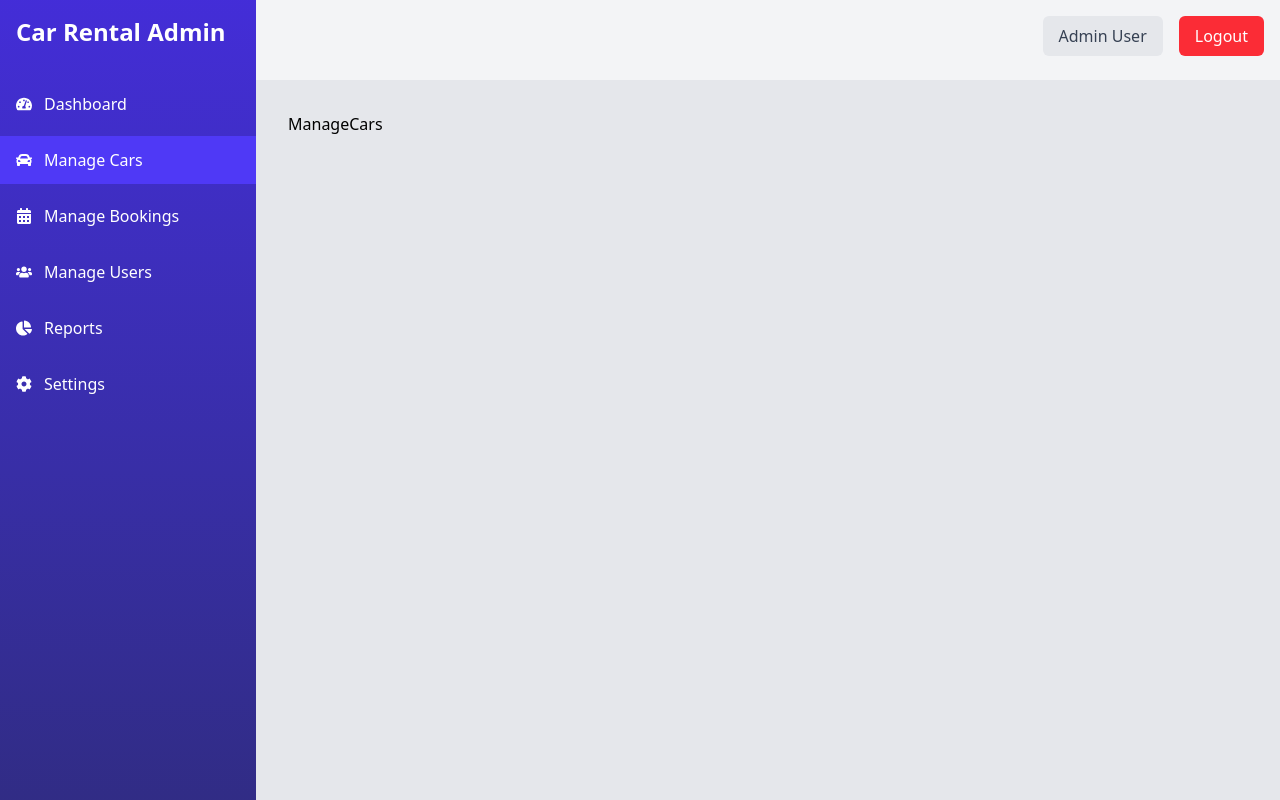
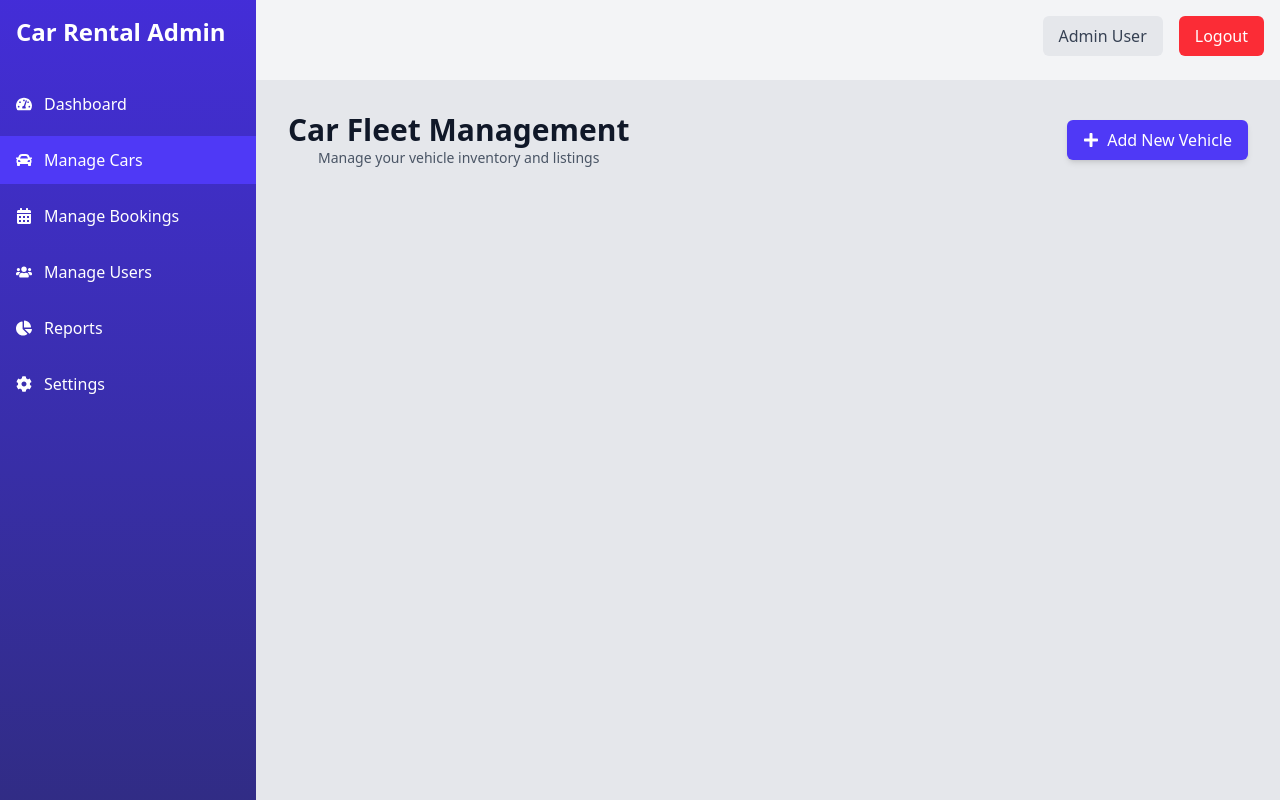
Before and after one commit to devoleper-samreen/Car-Rental, a React (Vite) app in the folder Frontend/: page /admin/dashboard/manage-cars in a window 1280 px wide. Built offline with nearby package versions, Linux system fonts and the light colour scheme.

Commit message:
feat: update AdminDashboard routing and enhance ManageCars component with header and button

```diff
--- a/Frontend/src/App.jsx
+++ b/Frontend/src/App.jsx
@@ -29,7 +29,7 @@ function App() {
           <Route path='/user/dashboard' element={<UserDashboard />} />
 
           <Route path='/admin/dashboard' element={<AdminDashboard />}>
-            <Route path='dashboard' element={<Dashboard />} />
+            <Route index element={<Dashboard />} />
             <Route path='manage-cars' element={<ManageCars />} />
             <Route path='manage-users' element={<ManageUsers />} />
             <Route path='manage-bookings' element={<ManageBookings />} />
--- a/Frontend/src/dashboard/AdminDashboard.jsx
+++ b/Frontend/src/dashboard/AdminDashboard.jsx
@@ -15,7 +15,7 @@ function AdminDashboard() {
                 <nav className="mt-4">
                     <ul className="space-y-2">
                         <li
-                            onClick={() => navigate('/admin/dashboard/dashboard')}
+                            onClick={() => navigate('/admin/dashboard')}
                             className={`flex items-center px-4 py-3 cursor-pointer ${isActive('/admin/dashboard/dashboard') ? 'bg-indigo-600' : 'hover:bg-indigo-600'
                                 }`}
                         >
@@ -48,16 +48,6 @@ function AdminDashboard() {
 
             {/* Main Content */}
             <main className="flex-1 p-8 mt-20 bg-[#E5E7EB]">
-                {/* <div className="flex justify-between items-center mb-6">
-                    <div>
-                        <h1 className="text-2xl font-bold text-gray-900">Car Fleet Management</h1>
-                        <p className="text-gray-600 text-sm">Manage your vehicle inventory and listings</p>
-                    </div>
-                    <button className="flex items-center gap-2 bg-indigo-600 hover:bg-indigo-700 text-white px-4 py-2 rounded-md shadow-md">
-                        <FaPlus /> Add New Vehicle
-                    </button>
-                </div>
-                Content section can go here */}
                 <Outlet />
 
             </main>
@@ -67,7 +57,7 @@ function AdminDashboard() {
                 <div className="flex items-center gap-2 bg-gray-200 text-gray-700 px-4 py-2 rounded-md">
                     <span className="font-medium">Admin User</span>
                 </div>
-                <button className="bg-red-500 hover:bg-red-600 text-white px-4 py-2 rounded-md">
+                <button className="bg-red-500 hover:bg-red-600 text-white px-4 py-2 rounded-md cursor-pointer">
                     Logout
                 </button>
             </div>
--- a/Frontend/src/pages/ManageCars.jsx
+++ b/Frontend/src/pages/ManageCars.jsx
@@ -1,8 +1,19 @@
 import React from 'react'
+import { FaPlus } from "react-icons/fa";
 
 function ManageCars() {
     return (
-        <div>ManageCars</div>
+        <div>
+            <div className="flex justify-between items-center mb-6">
+                <div>
+                    <h1 className="text-3xl font-bold text-gray-900">Car Fleet Management</h1>
+                    <p className="text-gray-600 text-sm text-center">Manage your vehicle inventory and listings</p>
+                </div>
+                <button className="flex items-center gap-2 bg-indigo-600 hover:bg-indigo-700 text-white px-4 py-2 rounded-md shadow-md cursor-pointer">
+                    <FaPlus /> Add New Vehicle
+                </button>
+            </div>
+        </div>
     )
 }
 
```
